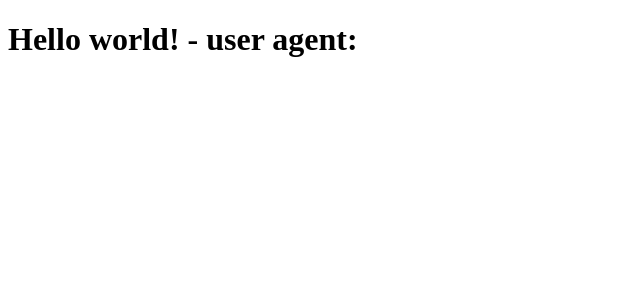
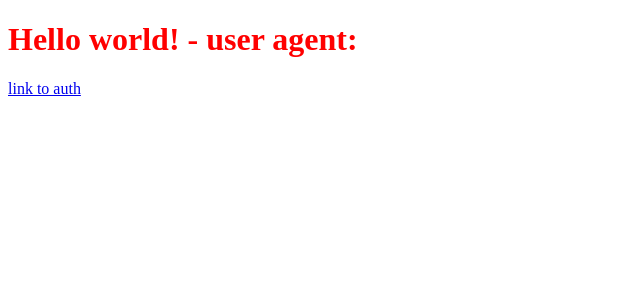
Before and after one commit to kamilmoskal/react-app, a Next.js app: page / in a window 1280 px wide. Shown: the top 300 px of the page, without its empty margins (0-640 px from the left). Built offline with nearby package versions, Linux system fonts and the light colour scheme.

Commit message:
add pages / install styled components

```diff
--- a/package.json
+++ b/package.json
@@ -15,11 +15,13 @@
   "dependencies": {
     "next": "^9.1.6",
     "react": "^16.12.0",
-    "react-dom": "^16.12.0"
+    "react-dom": "^16.12.0",
+    "styled-components": "^4.4.1"
   },
   "devDependencies": {
     "@types/node": "^13.1.0",
     "@types/react": "^16.9.17",
+    "@types/styled-components": "^4.4.1",
     "typescript": "^3.7.4"
   }
 }
--- a/pages/index.tsx
+++ b/pages/index.tsx
@@ -1,7 +1,12 @@
 import { NextPage } from 'next';
+import Link from 'next/link'
+import * as P from './parts';
 
 const Home: NextPage<{ userAgent: string }> = ({ userAgent }) => (
-    <h1>Hello world! - user agent: {userAgent}</h1>
+    <P.Wrapper>
+        <h1>Hello world! - user agent: {userAgent}</h1>
+        <p><Link href={'/auth'}><a>link to auth</a></Link></p>
+    </P.Wrapper>
 );
 
 Home.getInitialProps = async ({ req }) => {
--- /dev/null
+++ b/pages/parts.tsx
@@ -0,0 +1,5 @@
+import styled from 'styled-components';
+
+export const Wrapper = styled.div`
+    color: red;
+`
```
Also changed, not shown: pages/_error.tsx (added, +11 -0 lines), pages/auth/index.tsx (added, +11 -0 lines), 1 other file (tests, documents, lock files or other folders).
